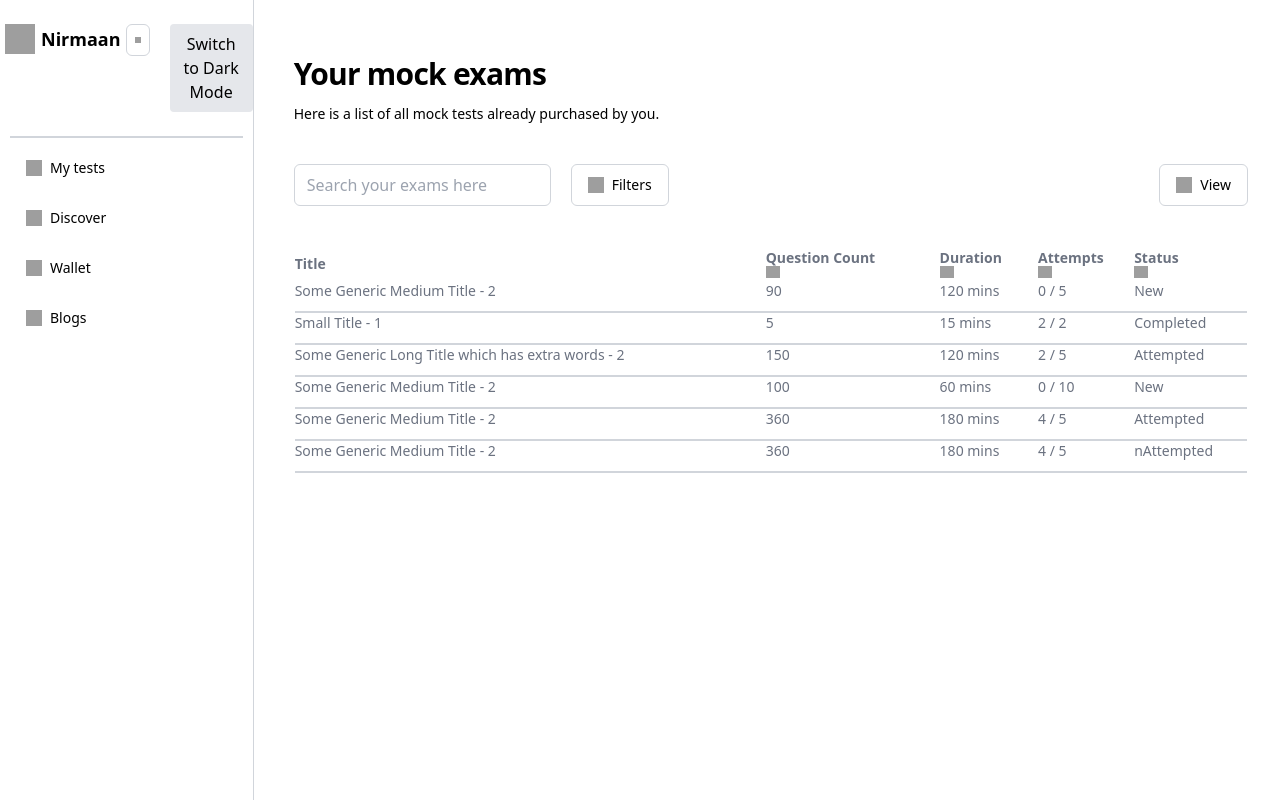
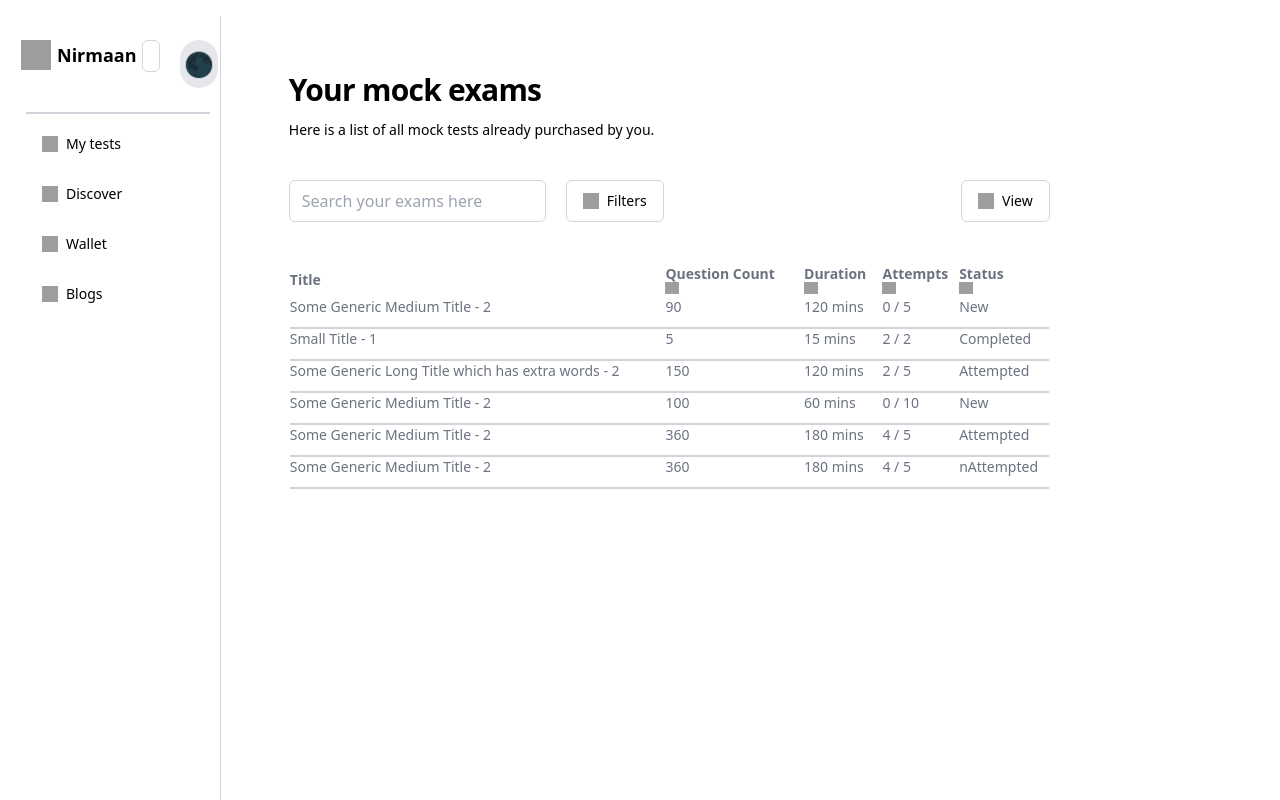
Before and after one commit to teams-quasar/Nirmaan-frontend, a React (Vite) app: page / in a window 1280 px wide. Shown: the top 800 px of the page. Built offline with nearby package versions, Linux system fonts and the light colour scheme; grey boxes are pictures that could not be loaded.

Commit message:
ui stabalisation of sidebar

```diff
--- a/src/components/Dashboard/Layout.jsx
+++ b/src/components/Dashboard/Layout.jsx
@@ -7,10 +7,12 @@ import { Outlet } from 'react-router-dom';
 function Layout() {
   return (
     <>
-     <div className="pr-8 bg-white max-md:pr-5 dark:bg-black dark:text-white">
-      <div className="flex gap-5 max-md:flex-col max-md:gap-0">
+     <div className="pr-8 bg-white  dark:bg-black dark:text-white">
+      <div className="grid grid-cols-5 gap-4">
        <Sidebar />
+       <div className='col-span-4  p-4'>
        <Outlet />
+       </div>
       </div>
     </div>
     </>
--- a/src/components/Dashboard/MainContent.jsx
+++ b/src/components/Dashboard/MainContent.jsx
@@ -4,6 +4,7 @@ import ExamList from "./ExamList";
 
 function MainContent() {
   return (
+
     <main className="flex flex-col ml-5 w-[79%] max-md:ml-0 max-md:w-full">
       <div className="flex flex-col mt-14 max-md:mt-10 max-md:max-w-full">
         <h1 className="text-3xl font-semibold tracking-tight leading-9 text-black max-md:max-w-full dark:text-white">
@@ -48,6 +49,7 @@ function MainContent() {
         <ExamList />
       </div>
     </main>
+
   );
 }
 
--- a/src/components/Dashboard/Sidebar.jsx
+++ b/src/components/Dashboard/Sidebar.jsx
@@ -73,13 +73,12 @@ const SidebarItem = ({ icon, text, to }) => {
 
 function Sidebar() {
   return (
-    <aside className="flex flex-col w-[21%] max-md:ml-0 max-md:w-full ">
-      <div className="flex flex-col grow justify-center max-md:mt-8">
-        <nav className="flex flex-col px-2.5 pt-6 pb-3.5 w-full bg-white border-r border-gray-300 border-solid dark:bg-black  ">
-          <div className="flex gap-5 justify-between ml-2.5 w-full">
+    <aside className="col-span-1  p-4">
+      <div className="flex flex-col justify-center max-md:mt-8">
+        <nav className="flex flex-col px-2.5 pt-6 pb-3.5 bg-white border-r border-gray-300 border-solid dark:bg-black  ">
+          <div className="flex gap-5 justify-between ml-2.5 ">
             <div className="flex gap-1.5 justify-center self-start text-lg font-semibold leading-7 text-black whitespace-nowrap dark:bg-black dark:text-white">
-              <img
-                loading="lazy"
+              <img          loading="lazy"
                 src="https://cdn.builder.io/api/v1/image/assets/TEMP/f81070173ad6bb2f144fbe6557b07afa4c0787e9cd624e7adfe162f9d149a7dc?apiKey=8a82faa9db93454483a68c973b38c7b0&"
                 alt=""
                 className="shrink-0 aspect-square w-[30px]"
@@ -133,6 +132,8 @@ function Sidebar() {
   );
 }
 
+
+
 export default Sidebar;
 
 {/* <hr className="shrink-0 mt-6 h-px bg-gray-300 border border-gray-300 border-solid" />
--- a/src/features/theme/themeSwitcher.jsx
+++ b/src/features/theme/themeSwitcher.jsx
@@ -10,9 +10,9 @@ const ThemeSwitcher = () => {
   return (
     <button
       onClick={() => dispatch(toggleDarkMode())}
-      className="p-2 bg-gray-200 dark:bg-gray-800 rounded"
+      className="w-12 h-12 bg-gray-200 p-1 dark:bg-gray-800 rounded-full text-2xl"
     >
-      {darkMode ? 'Switch to Light Mode' : 'Switch to Dark Mode'}
+      {darkMode ? '☀️' : '🌑'}
     </button>
   );
 };
--- a/src/routes.jsx
+++ b/src/routes.jsx
@@ -23,9 +23,10 @@ export const router = createBrowserRouter(
           <Route index element={<MainContent />} />
           <Route path="blogs" element={<BlogList />} />
           <Route path="wallet" element={<Wallet />} />
+          <Route path="discover" element={<BlogList />} />
           <Route path="test" element={<MainContent />} />
         </Route>
-        <Route path="discover" element={<BlogList />} />
+        {/* <Route path="discover" element={<BlogList />} /> */}
       </Route>
       <Route path="login" element={<LoginPage />} />
     </>
```
